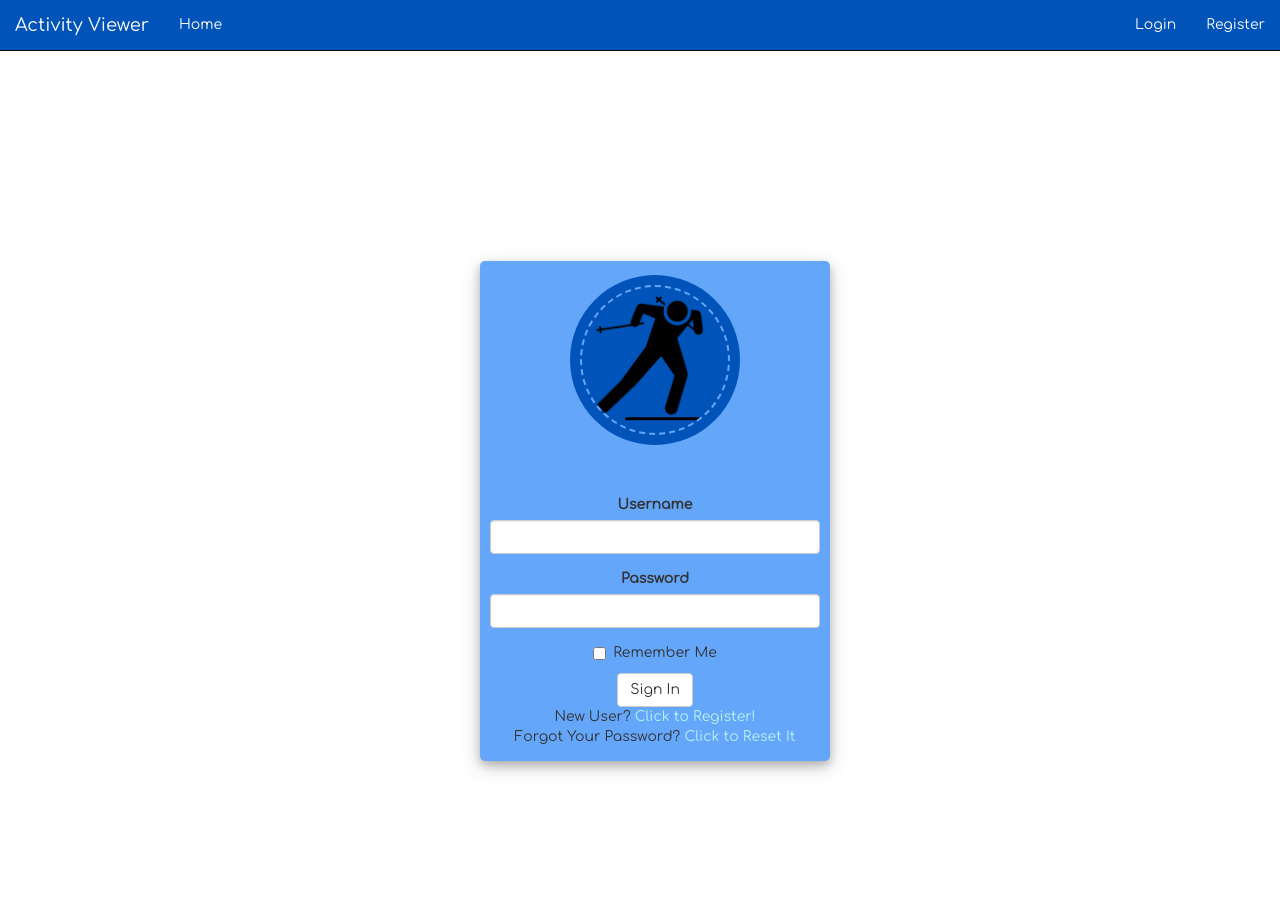
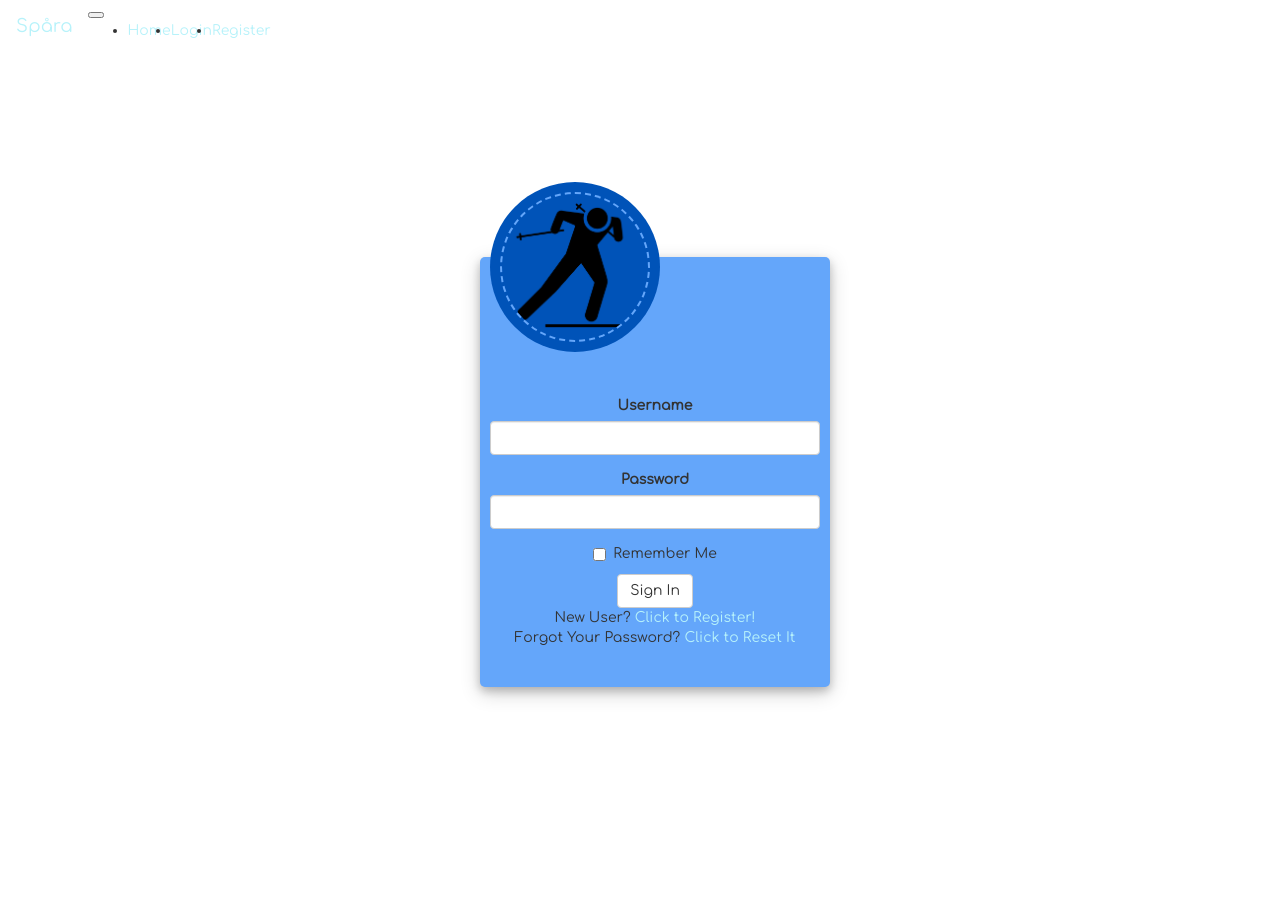
Before and after one commit to alexanderdanson/Activity_viewer, a Flask app: page /auth/login in a window 1280 px wide. After the commit the page ends 699 px from the top, so only its background shows below. Run offline with Flask 2, Linux system fonts and the light colour scheme; some libraries are stand-ins or nearby versions.

Commit message:
upgrade to Bootstrap 4

```diff
--- a/app/static/CSS/base.css
+++ b/app/static/CSS/base.css
@@ -1,23 +1,3 @@
-.navbar {
-    background-color: #0053B8;
-}
-.navbar-inverse .navbar-nav>.active>a, .navbar-inverse .navbar-nav>.active>a:focus, .navbar-inverse .navbar-nav>.active>a:hover {
-    background-color: #64A6FA;
-}
-
-.navbar-inverse .navbar-nav>.open>a, .navbar-inverse .navbar-nav>.open>a:focus, .navbar-inverse .navbar-nav>.open>a:hover {
-    background-color: #B7F2FA;
-    color: #000000
-}
-
-.navbar-inverse .navbar-nav>li>a {
-    color: #FFFFFF
-}
-
-.navbar-inverse .navbar-brand {
-    color: #FFFFFF
-}
-
 body {
     font-family: 'Comfortaa', cursive;
 }
--- a/app/static/CSS/login.css
+++ b/app/static/CSS/login.css
@@ -11,7 +11,7 @@
 		align-content: center;
 		}
 		.user_card {
-			height: 500px;
+			height: 430px;
 			width: 350px;
 			margin-top: auto;
 			margin-bottom: auto;
@@ -29,6 +29,7 @@
 		}
 
 		.brand_logo_container {
+		    position: absolute;
 			height: 170px;
 			width: 170px;
 			top: -75px;
@@ -44,7 +45,7 @@
 			border: 2px dashed #64A6FA;
 		}
 		.form_container {
-			margin-top: 50px;
+			margin-top: 100px;
 		}
 		.login_btn {
 			width: 100%;
--- a/app/templates/auth/login.html
+++ b/app/templates/auth/login.html
@@ -11,12 +11,10 @@
 
 {% block app_content %}
 <body>
-<br>
-<br>
 <div class="container" align="center">
   <div class="d-flex justify-content-center h-100">
   <div class="user_card">
-    <div>
+    <div class="d-flex justify-content-center">
       <div class="brand_logo_container">
         <img src="/static/cross_country_skiing.png" alt="Logo" class="brand_logo">
       </div>
--- a/app/templates/base.html
+++ b/app/templates/base.html
@@ -17,47 +17,48 @@
 
 {% block navbar %}
 
-<nav class="navbar navbar-inverse navbar-static-top">
-  <div class="container-fluid">
-    <!-- Brand and toggle get grouped for better mobile display -->
-    <div class="navbar-header">
-      <button type="button" class="navbar-toggle collapsed" data-toggle="collapse" data-target="#bs-example-navbar-collapse-1" aria-expanded="false">
-        <span class="sr-only">Toggle navigation</span>
-        <span class="icon-bar"></span>
-        <span class="icon-bar"></span>
-        <span class="icon-bar"></span>
-      </button>
-      <a class="navbar-brand" href="{{url_for('main.index')}}">Activity Viewer</a>
-    </div>
+<nav class="navbar navbar-expand-lg navbar-light bg-light">
+  <a class="navbar-brand" href="{{url_for('main.index')}}">Spåra</a>
+  <button class="navbar-toggler" type="button" data-toggle="collapse" data-target="#navbarNavDropdown" aria-controls="navbarNavDropdown" aria-expanded="false" aria-label="Toggle navigation">
+    <span class="navbar-toggler-icon"></span>
+  </button>
+  <div class="collapse navbar-collapse" id="navbarNavDropdown">
+    <ul class="navbar-nav">
+      <li class="nav-item">
+        <a class="nav-link" href="{{ url_for('main.index') }}">Home <span class="sr-only">(current)</span></a>
+      </li>
+      {% if current_user.is_authenticated %}
+      <li class="nav-item">
+        <a class="nav-link" href="{{ url_for('main.explore') }}">Explore</a>
+      </li>
+      <li class="nav-item">
+        <a class="nav-link" href="{{ url_for('main.profile', username=current_user.username) }}">Profile</a>
+      </li>
+      <li class="nav-item dropdown">
+        <a class="nav-link dropdown-toggle" href="#" id="navbarDropdownMenuLink" role="button" data-toggle="dropdown" aria-haspopup="true" aria-expanded="false">
+          Upload Activity
+        </a>
+        <div class="dropdown-menu" aria-labelledby="navbarDropdownMenuLink">
+          <a class="dropdown-item" href="{{ url_for('main.manual_upload') }}">Add Manual Activity</a>
+          <a class="dropdown-item" href="{{ url_for('main.bulk_upload') }}">Bulk Upload</a>
+        </div>
+      </li>
+      {% endif %}
+      {% if current_user.is_anonymous %}
+        <li class="nav-item">
+          <a class= "nav-link" href="{{ url_for('auth.login') }}">Login</a>
+        </li>
+        <li class="nav-item">
+          <a class="nav-link" href="{{ url_for('auth.register') }}">Register</a>
+        </li>
+        {% else %}
+        <li class="nav-item">
+          <a class="nav-link" href="{{ url_for('auth.logout') }}">Logout</a>
+        </li>
+      {% endif %}
+    </ul>
+  </div>
 
-    <!-- Collect the nav links, forms, and other content for toggling -->
-    <div class="collapse navbar-collapse" id="bs-example-navbar-collapse-1">
-      <ul class="nav navbar-nav">
-        <li><a href="{{ url_for('main.index') }}">Home<span class="sr-only">(current)</span></a></li>
-        {% if current_user.is_authenticated %}
-        <li><a href="{{ url_for('main.explore') }}">Explore</a></li>
-        <li><a href="{{ url_for('main.profile', username=current_user.username) }}">Profile</a></li>
-
-        <li class="dropdown">
-          <a href="#" class="dropdown-toggle" data-toggle="dropdown" role="button" aria-haspopup="true" aria-expanded="false">Upload Activities <span class="caret"></span></a>
-          <ul class="dropdown-menu">
-            <li><a href="{{ url_for('main.manual_upload') }}">Add Manual Activity</a></li>
-            <li role="separator" class="divider"></li>
-              <li><a href="{{ url_for('main.bulk_upload') }}">Bulk Upload</a></li>
-          </ul>
-        </li>
-        {% endif %}
-      </ul>
-      <ul class="nav navbar-nav navbar-right">
-        {% if current_user.is_anonymous %}
-        <li><a href="{{ url_for('auth.login') }}">Login</a></li>
-        <li><a href="{{ url_for('auth.register') }}">Register</a></li>
-        {% else %}
-        <li><a href="{{ url_for('auth.logout') }}">Logout</a></li>
-        {% endif %}
-      </ul>
-    </div><!-- /.navbar-collapse -->
-  </div><!-- /.container-fluid -->
 </nav>
 {% endblock %}
 
```
Also changed, not shown: app/templates/_activity.html (+16 -3 lines), app.db.
